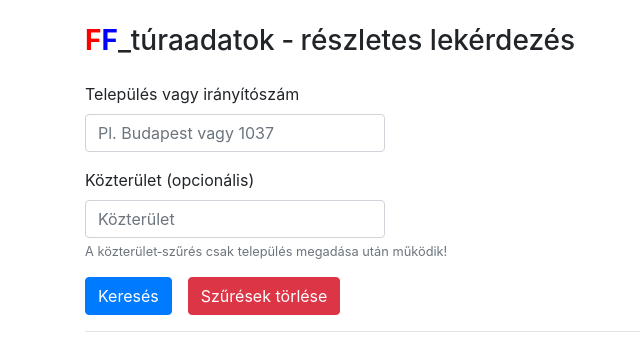
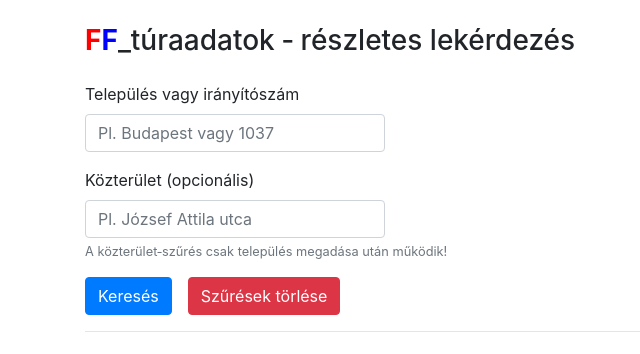
Before and after one commit to szilard-f/F_Drive, a plain HTML site: page ffrost/turainfo/index.html in a window 1280 px wide. Shown: the full height of the page, 0-640 px from the left. Drawn offline with nearby package versions, Linux system fonts and the light colour scheme.

Commit message:
Update index.html

```diff
--- a/ffrost/turainfo/index.html
+++ b/ffrost/turainfo/index.html
@@ -78,7 +78,7 @@
         </div>
         <div class="form-group">
             <label for="street-input">Közterület (opcionális)</label>
-            <input type="text" id="street-input" class="form-control" placeholder="Közterület" style="width:300px;">
+            <input type="text" id="street-input" class="form-control" placeholder="Pl. József Attila utca" style="width:300px;">
             <small class="form-text text-muted">A közterület‑szűrés csak település megadása után működik!</small>
         </div>
         <div class="d-flex align-items-center mb-3">
```
